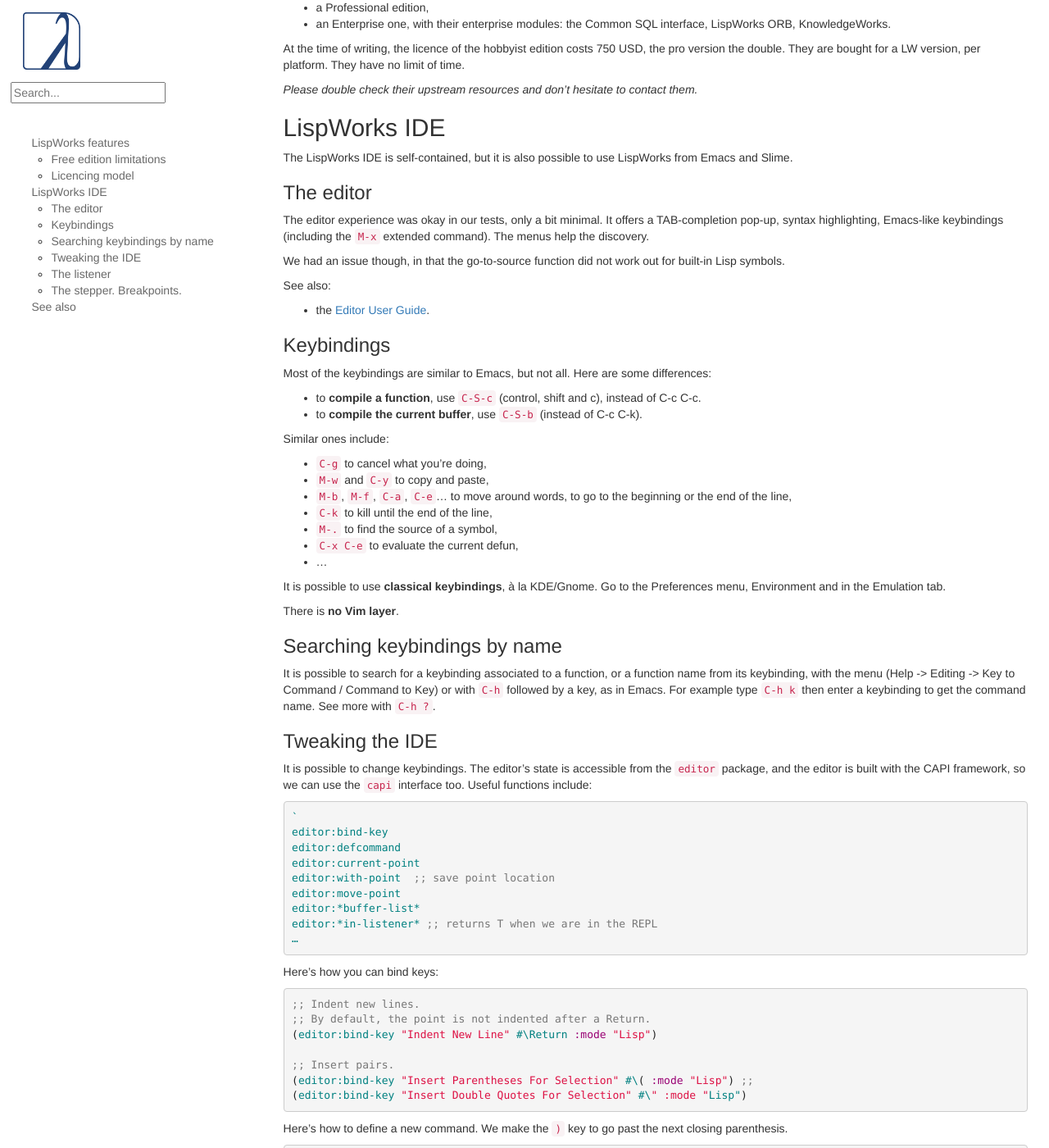
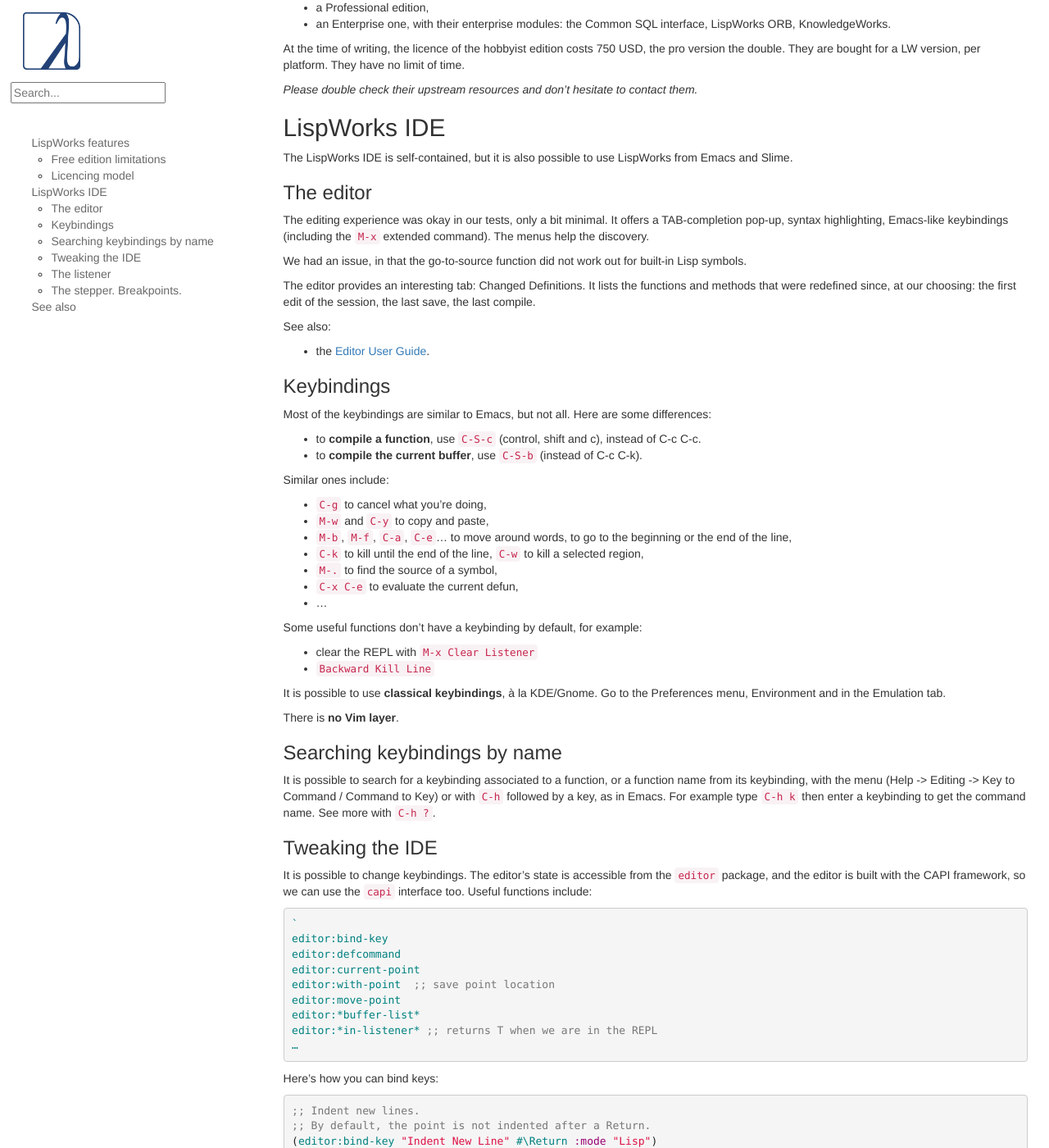
Before and after one commit to LispCookbook/cl-cookbook, a Jekyll site: the page built from lispworks.md, in a window 1280 px wide and 1400 px high, scrolled down 1345 px. Shown: the whole window at 82% size. Built offline with Jekyll 4.4.1, drawn with Linux system fonts in a browser that asks for light colours.

Commit message:
LispWorks++

```diff
--- a/lispworks.md
+++ b/lispworks.md
@@ -91,12 +91,15 @@
 
 ### The editor
 
-The editor experience was okay in our tests, only a bit minimal. It
+The editing experience was okay in our tests, only a bit minimal. It
 offers a TAB-completion pop-up, syntax highlighting, Emacs-like
 keybindings (including the `M-x` extended command). The menus help
 the discovery.
 
-We had an issue though, in that the go-to-source function did not work out for built-in Lisp symbols.
+We had an issue, in that the go-to-source function did not work out for built-in Lisp symbols.
+
+The editor provides an interesting tab: Changed Definitions. It lists the functions and methods that were redefined since, at our choosing: the first edit of the session, the last save, the last compile.
+
 
 See also:
 
@@ -114,10 +117,16 @@
 - `C-g` to cancel what you're doing,
 - `M-w` and `C-y` to copy and paste,
 - `M-b`, `M-f`, `C-a`, `C-e`… to move around words, to go to the beginning or the end of the line,
-- `C-k` to kill until the end of the line,
+- `C-k` to kill until the end of the line, `C-w` to kill a selected region,
 - `M-.` to find the source of a symbol,
 - `C-x C-e` to evaluate the current defun,
 - …
+
+Some useful functions don't have a keybinding by default, for example:
+
+<!-- - delete selected text with `M-x delete-region` (or kill the region with `C-w`) -->
+- clear the REPL with `M-x Clear Listener`
+- `Backward Kill Line`
 
 It is possible to use **classical keybindings**, à la KDE/Gnome. Go to the
 Preferences menu, Environment and in the Emulation tab.
```
